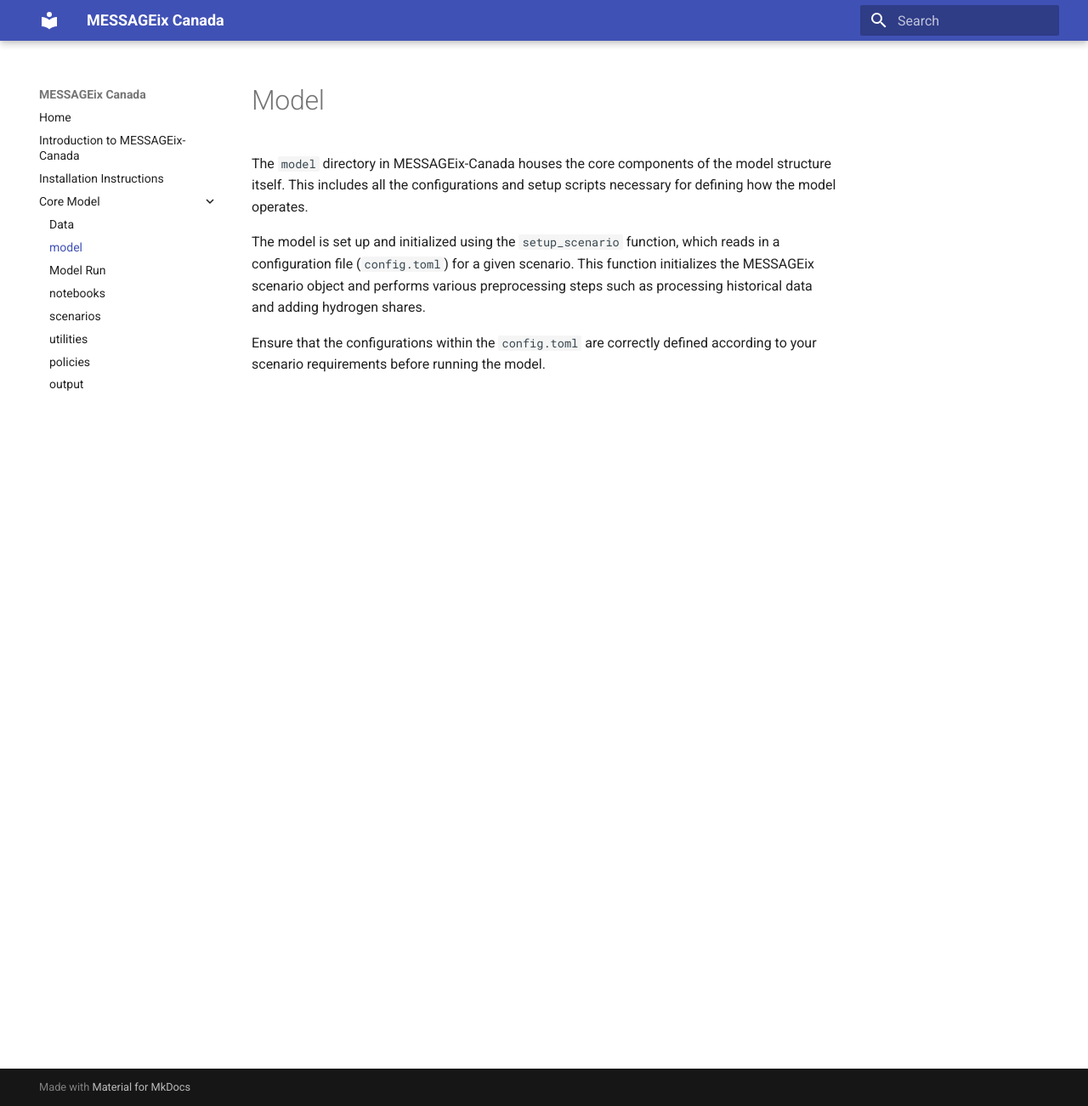
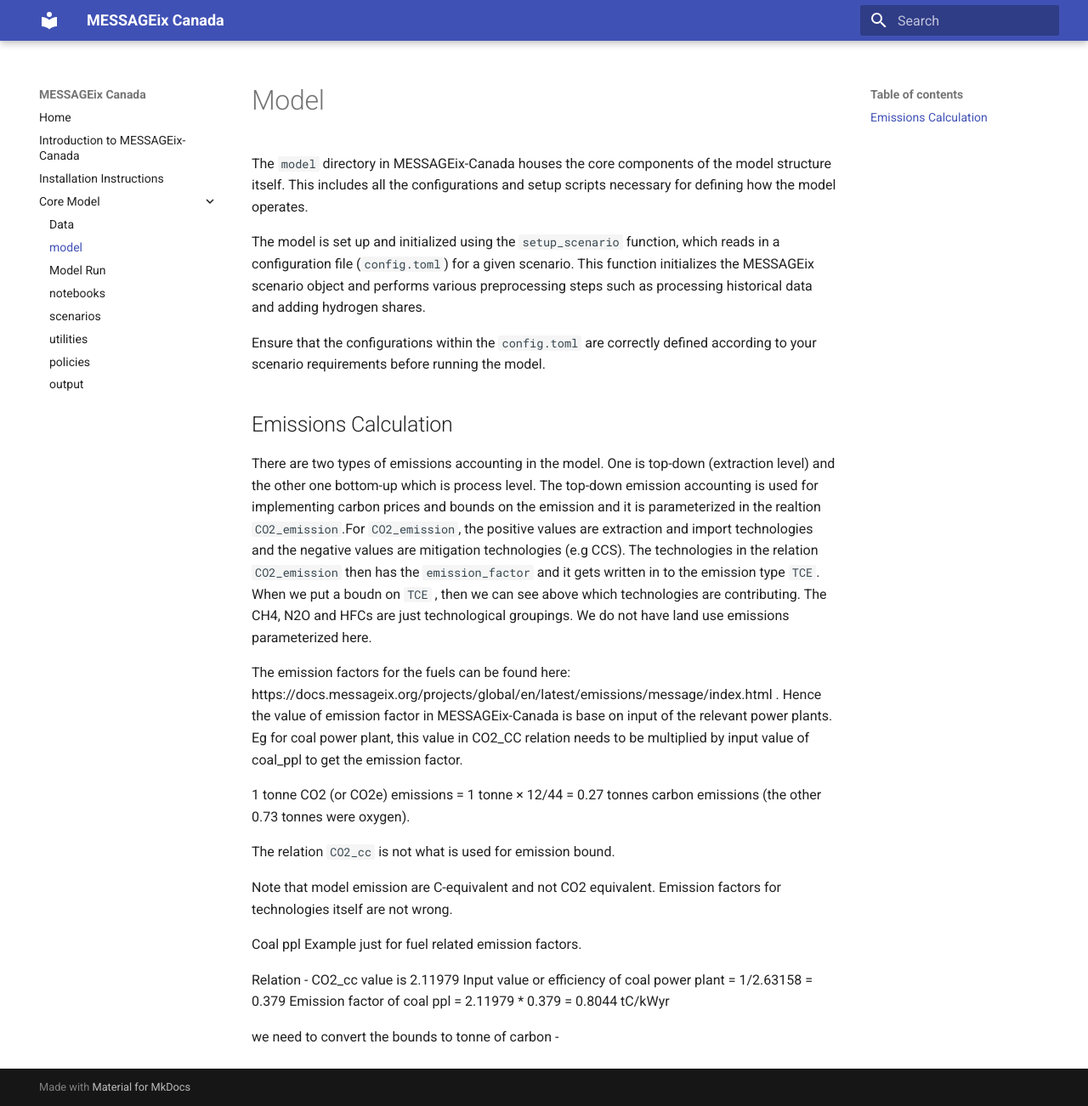
Before and after one commit to awais307/message-ix-canada, an MkDocs documentation site: the page built from docs/model.md, in a window 1280 px wide and 1302 px high. Shown: the whole window at 85% size. Built offline with MkDocs 1.6.1 and Material for MkDocs 9.7.7, drawn with Linux system fonts in a browser that asks for light colours.

Commit message:
Add details in documentation about emissions calculation

```diff
--- a/docs/model.md
+++ b/docs/model.md
@@ -5,3 +5,29 @@ The `model` directory in MESSAGEix-Canada houses the core components of the mode
 The model is set up and initialized using the `setup_scenario` function, which reads in a configuration file (`config.toml`) for a given scenario. This function initializes the MESSAGEix scenario object and performs various preprocessing steps such as processing historical data and adding hydrogen shares.
 
 Ensure that the configurations within the `config.toml` are correctly defined according to your scenario requirements before running the model.
+
+
+
+
+## Emissions Calculation
+
+There are two types of emissions accounting in the model. One is top-down (extraction level) and the other one bottom-up which is process level. The top-down emission accounting is used for implementing carbon prices and bounds on the emission and it is parameterized in the realtion `CO2_emission`.For `CO2_emission`, the positive values are extraction and import technologies and the negative values are mitigation technologies (e.g CCS). The technologies in the relation `CO2_emission` then has the `emission_factor` and it gets written in to the emission type `TCE`. When we put a boudn on `TCE ` , then we can see above which technologies are contributing. The CH4, N2O and HFCs are just technological groupings. We do not have land use emissions parameterized here.
+
+The emission factors for the fuels can be found here: https://docs.messageix.org/projects/global/en/latest/emissions/message/index.html . Hence the value of emission factor in MESSAGEix-Canada is base on input of the relevant power plants. Eg for coal power plant, this value in CO2_CC relation needs to be multiplied by input value of coal_ppl to get the emission factor.
+
+1 tonne CO2 (or CO2e) emissions = 1 tonne × 12/44 = 0.27 tonnes carbon emissions (the other 0.73 tonnes were oxygen).
+
+The relation `CO2_cc` is not what is used for emission bound.
+
+Note that model emission are C-equivalent and not CO2 equivalent.
+Emission factors for technologies itself are not wrong.
+
+
+Coal ppl Example just for fuel related emission factors.
+
+Relation - CO2_cc value is 2.11979
+Input value or efficiency of coal power plant = 1/2.63158 = 0.379
+Emission factor of coal ppl = 2.11979 * 0.379 = 0.8044 tC/kWyr
+
+
+we need to convert the bounds to tonne of carbon -
```
Also changed, not shown: docs/installation.md (+2 -2 lines).
